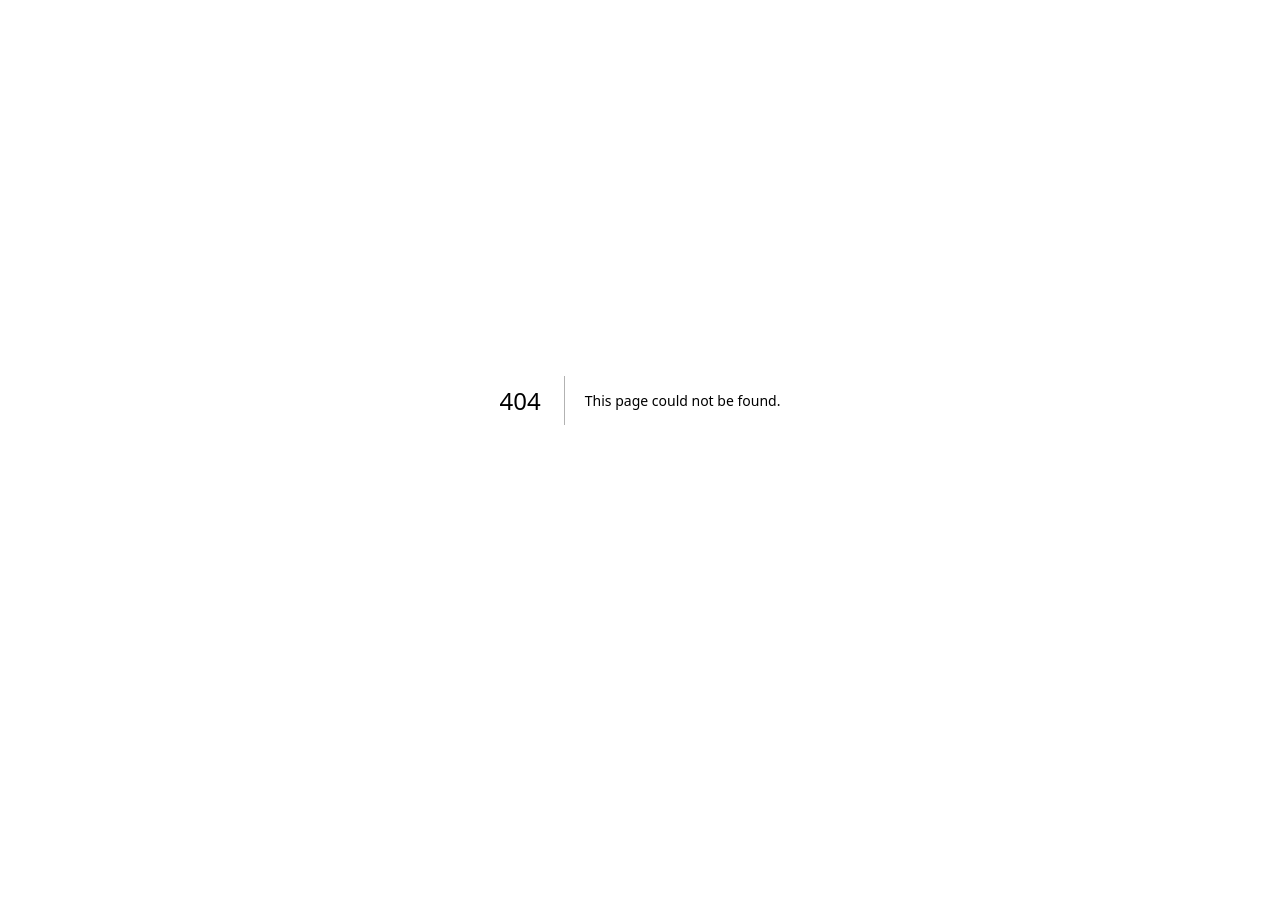
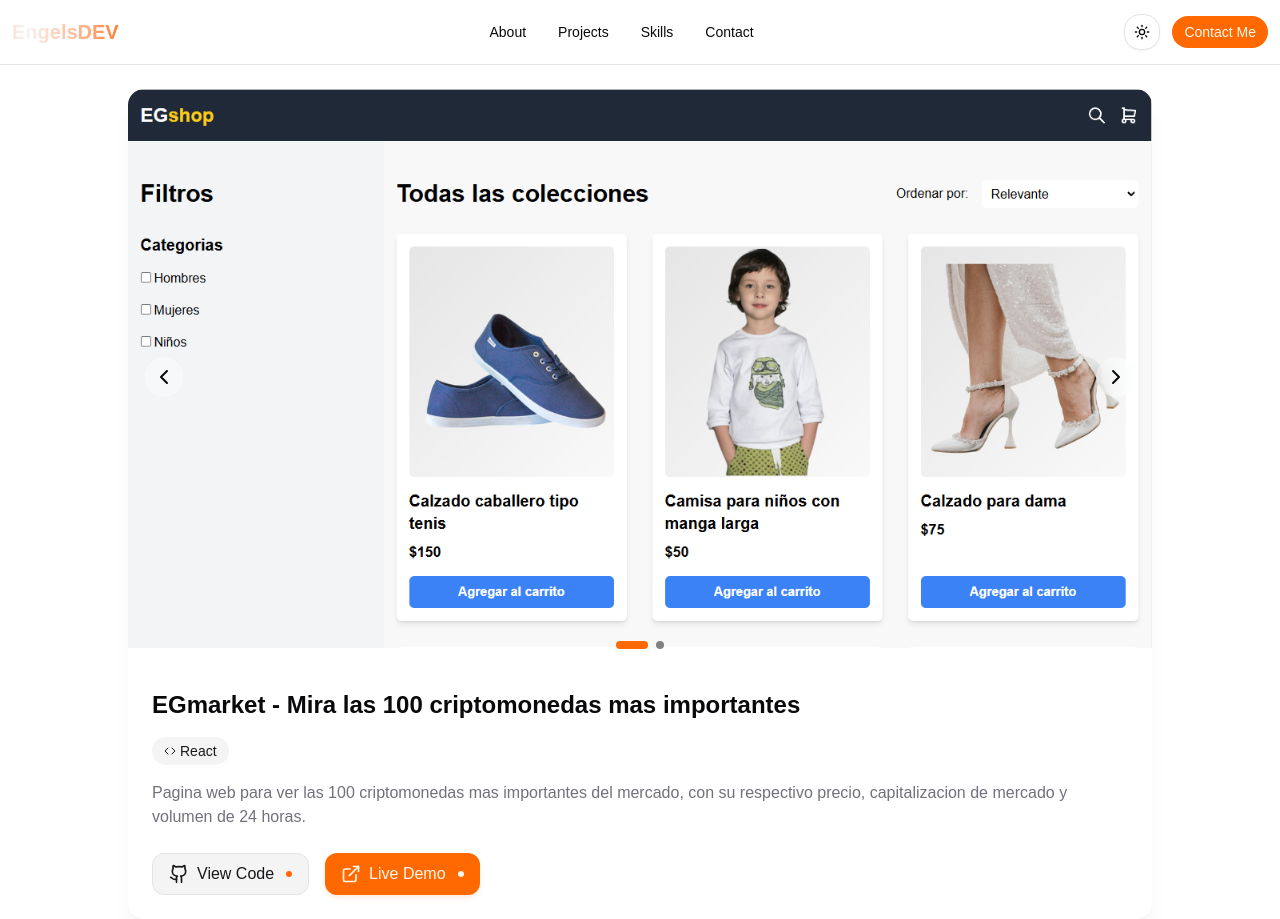
Before and after one commit to engelsgermosen/portfolio, a Next.js app: page /project/1 in a window 1280 px wide. Before the commit this address had no page. Before the commit the page ends 800 px from the top, so only its background shows below. Built offline with nearby package versions, Linux system fonts and the light colour scheme; a web font is replaced by a local one.

Commit message:
agregue seccion de project more details

```diff
--- /dev/null
+++ b/app/data/projects.ts
@@ -0,0 +1,38 @@
+export interface projectProps {
+  id: number;
+  title: string;
+  images: string[];
+  description: string;
+  github?: string;
+  liveUrl?: string;
+  tecnologies: string[];
+}
+
+export const Projects: projectProps[] = [
+  {
+    id: 1,
+    images: ["/EGshop.png", "/egMarket.png"],
+    title: "EGmarket - Mira las 100 criptomonedas mas importantes",
+    description:
+      "Pagina web para ver las 100 criptomonedas mas importantes del mercado, con su respectivo precio, capitalizacion de mercado y volumen de 24 horas.",
+    tecnologies: ["React"],
+    github: "https://google.com",
+    liveUrl: "https://google.com",
+  },
+  {
+    id: 2,
+    images: ["/egMarket.png"],
+    title: "EGshop - Tienda de ropa online",
+    description:
+      "Tienda en linea con una api de pruebas que devuelve una lista de productos donde puedes filtrar por categoria, ordenar por precio y buscar por su descripcion.",
+    tecnologies: ["React"],
+  },
+  {
+    id: 3,
+    images: ["/weatherApp.png"],
+    title: "WeatherApp - Aplicacion del clima",
+    description:
+      "Pagina web para ver el clima de cualquier ciudad del mundo, solo tienes que ingresar el nombre de la ciudad y listo.",
+    tecnologies: ["React"],
+  },
+];
--- a/app/layout.tsx
+++ b/app/layout.tsx
@@ -2,6 +2,7 @@ import type { Metadata } from "next";
 import { Recursive, Inter } from "next/font/google";
 import "./globals.css";
 import { ThemeProvider } from "next-themes";
+import Header from "@/components/header";
 
 const recursive = Recursive({
   weight: ["300", "400", "700", "900"],
@@ -38,7 +39,10 @@ export default function RootLayout({
           enableSystem
           disableTransitionOnChange
         >
-          {children}
+          <div className="flex min-h-screen flex-col">
+            <Header />
+            {children}
+          </div>
         </ThemeProvider>
       </body>
     </html>
--- a/app/page.tsx
+++ b/app/page.tsx
@@ -1,14 +1,12 @@
 import Contact from "@/components/contact";
 import Footer from "@/components/footer";
-import Header from "@/components/header";
 import Hero from "@/components/hero";
 import Project from "@/components/project";
 import Skills from "@/components/skills";
 
 export default function Home() {
   return (
-    <div className="flex min-h-screen flex-col">
-      <Header />
+    <>
       <main className="flex-1">
         <Hero />
         <Project />
@@ -16,6 +14,6 @@ export default function Home() {
         <Contact />
       </main>
       <Footer />
-    </div>
+    </>
   );
 }
--- /dev/null
+++ b/app/project/[id]/page.tsx
@@ -0,0 +1,28 @@
+"use client";
+import { projectProps, Projects } from "@/app/data/projects";
+import ProjectDetails from "@/components/project-details";
+import { notFound, useParams } from "next/navigation";
+
+const Project = () => {
+  const { id } = useParams();
+
+  const project: projectProps | undefined = Projects.find(
+    (x) => x.id == Number(id)
+  );
+
+  if (!project) return notFound();
+
+  return (
+    <ProjectDetails
+      id={project.id}
+      description={project.description}
+      title={project.title}
+      tecnologies={project.tecnologies}
+      images={project.images}
+      github={project.github}
+      liveUrl={project.liveUrl}
+    />
+  );
+};
+
+export default Project;
--- a/components/footer.tsx
+++ b/components/footer.tsx
@@ -5,14 +5,14 @@ const Footer = () => {
   return (
     <footer className="border-t py-12 bg-muted/30">
       <div className="container flex flex-col items-center justify-around gap-4 md:flex-row mx-auto">
-        <div className="flex flex-col items-center gap-2 md:items-start mx-auto">
+        <div className="flex items-center gap-2 md:items-start">
           <Link href="/" className="font-bold text-xl flex items-center">
             <span className="relative z-10 bg-gradient-to-r from-primary via-accent to-primary bg-[length:200%_auto] text-transparent bg-clip-text animate-[gradient_8s_ease-in-out_infinite]">
               Engels<strong className="font-extrabold">DEV</strong>
             </span>
           </Link>
         </div>
-        <div>
+        <div className="flex items-center">
           <p className="text-center text-sm text-muted-foreground md:text-left">
             © {new Date().getFullYear()} All rights reserved.
           </p>
--- a/components/nav-links.tsx
+++ b/components/nav-links.tsx
@@ -5,25 +5,25 @@ export const NavLinks = () => {
   return (
     <>
       <Link
-        href="#about"
+        href="/#about"
         className="text-sm font-medium hover:text-primary transition-colors"
       >
         About
       </Link>
       <Link
-        href="#projects"
+        href="/#projects"
         className="text-sm font-medium hover:text-primary transition-colors"
       >
         Projects
       </Link>
       <Link
-        href="#skills"
+        href="/#skills"
         className="text-sm font-medium hover:text-primary transition-colors"
       >
         Skills
       </Link>
       <Link
-        href="#contact"
+        href="/#contact"
         className="text-sm font-medium hover:text-primary transition-colors"
       >
         Contact
--- /dev/null
+++ b/components/project-details.tsx
@@ -0,0 +1,156 @@
+"use client";
+
+import { useState } from "react";
+import Image from "next/image";
+import { motion } from "framer-motion";
+import {
+  ChevronLeft,
+  ChevronRight,
+  Code,
+  ExternalLink,
+  Github,
+} from "lucide-react";
+import { cn } from "@/lib/utils";
+import { projectProps, Projects } from "@/app/data/projects";
+
+const ProjectDetails = ({
+  id,
+  images,
+  description,
+  title,
+  github,
+  liveUrl,
+  tecnologies,
+}: projectProps) => {
+  const [currentImageIndex, setCurrentImageIndex] = useState(0);
+
+  const nextImage = () => {
+    setCurrentImageIndex((prev) => (prev === images.length - 1 ? 0 : prev + 1));
+  };
+
+  const prevImage = () => {
+    setCurrentImageIndex((prev) => (prev === 0 ? images.length - 1 : prev - 1));
+  };
+
+  const goToImage = (index: number) => {
+    setCurrentImageIndex(index);
+  };
+
+  return (
+    <div className="max-w-5xl mx-auto mt-3 md:mt-6">
+      <div className="overflow-hidden rounded-xl bg-card shadow-xl shadow-foreground/5">
+        {/* Image Carousel */}
+        <div className="relative aspect-video w-full overflow-hidden">
+          <div className="relative h-full w-full">
+            {images.map((image, index) => (
+              <div
+                key={index}
+                className={cn(
+                  "absolute inset-0 h-full w-full transition-opacity duration-500",
+                  index === currentImageIndex ? "opacity-100" : "opacity-0"
+                )}
+              >
+                <Image
+                  src={image || "/placeholder.svg?height=600&width=1200"}
+                  alt={`Project image ${index + 1}`}
+                  className="object-cover"
+                  priority={index === 0}
+                  height={600}
+                  width={1200}
+                  quality={100}
+                />
+              </div>
+            ))}
+          </div>
+
+          {/* Navigation Arrows */}
+          <button
+            onClick={prevImage}
+            className="absolute left-4 top-1/2 flex h-10 w-10 -translate-y-1/2 items-center justify-center rounded-full bg-background/30 text-foreground backdrop-blur-sm transition-all hover:bg-background/50"
+            aria-label="Previous image"
+          >
+            <ChevronLeft className="h-6 w-6" />
+          </button>
+
+          <button
+            onClick={nextImage}
+            className="absolute right-4 top-1/2 flex h-10 w-10 -translate-y-1/2 items-center justify-center rounded-full bg-background/30 text-foreground backdrop-blur-sm transition-all hover:bg-background/50"
+            aria-label="Next image"
+          >
+            <ChevronRight className="h-6 w-6" />
+          </button>
+
+          {/* Image Indicators */}
+          <div className="absolute bottom-4 left-1/2 flex -translate-x-1/2 gap-2">
+            {images.map((_, index) => (
+              <button
+                key={index}
+                onClick={() => goToImage(index)}
+                className={cn(
+                  "h-2 w-2 rounded-full transition-all",
+                  index === currentImageIndex
+                    ? "w-8 bg-primary"
+                    : "bg-foreground/50 hover:bg-foreground/80"
+                )}
+                aria-label={`Go to image ${index + 1}`}
+              />
+            ))}
+          </div>
+        </div>
+
+        {/* Project Details */}
+        <div className="p-6">
+          <h2 className="text-2xl font-bold text-card-foreground">{title}</h2>
+
+          <div className="mt-4 flex flex-wrap gap-2">
+            {tecnologies.map((tech) => (
+              <motion.span
+                key={tech}
+                initial={{ opacity: 0, y: 20 }}
+                animate={{ opacity: 1, y: 0 }}
+                transition={{ duration: 0.3 }}
+                className="inline-flex items-center rounded-full bg-secondary px-3 py-1 text-sm text-secondary-foreground"
+              >
+                <Code className="mr-1 h-3 w-3" />
+                {tech}
+              </motion.span>
+            ))}
+          </div>
+
+          <p className="mt-4 text-muted-foreground">{description}</p>
+
+          {/* Action Buttons */}
+          <div className="mt-6 flex flex-wrap gap-4">
+            {github && (
+              <a
+                href={github}
+                target="_blank"
+                rel="noopener noreferrer"
+                className="group inline-flex items-center gap-2 rounded-lg border border-border bg-secondary px-4 py-2 text-secondary-foreground transition-all hover:border-primary/50 hover:bg-secondary/80"
+              >
+                <Github className="h-5 w-5 transition-transform group-hover:scale-110" />
+                View Code
+                <span className="ml-1 block h-1.5 w-1.5 rounded-full bg-primary"></span>
+              </a>
+            )}
+
+            {liveUrl && (
+              <a
+                href={liveUrl}
+                target="_blank"
+                rel="noopener noreferrer"
+                className="group inline-flex items-center gap-2 rounded-lg bg-primary px-4 py-2 text-primary-foreground shadow-md shadow-primary/10 transition-all hover:shadow-lg hover:shadow-primary/20"
+              >
+                <ExternalLink className="h-5 w-5 transition-transform group-hover:scale-110" />
+                Live Demo
+                <span className="ml-1 block h-1.5 w-1.5 rounded-full bg-primary-foreground"></span>
+              </a>
+            )}
+          </div>
+        </div>
+      </div>
+    </div>
+  );
+};
+
+export default ProjectDetails;
--- a/components/project.tsx
+++ b/components/project.tsx
@@ -9,29 +9,11 @@ import {
   CardTitle,
 } from "./ui/card";
 import Image from "next/image";
-
-const projectos = [
-  {
-    id: 1,
-    image: "/EGshop.png",
-    title: "EGmarket - Mira las 100 criptomonedas mas importantes",
-    text: "Pagina web para ver las 100 criptomonedas mas importantes del mercado, con su respectivo precio, capitalizacion de mercado y volumen de 24 horas.",
-  },
-  {
-    id: 2,
-    image: "/egMarket.png",
-    title: "EGshop - Tienda de ropa online",
-    text: "Tienda en linea con una api de pruebas que devuelve una lista de productos donde puedes filtrar por categoria, ordenar por precio y buscar por su descripcion.",
-  },
-  {
-    id: 3,
-    image: "/weatherApp.png",
-    title: "WeatherApp - Aplicacion del clima",
-    text: "Pagina web para ver el clima de cualquier ciudad del mundo, solo tienes que ingresar el nombre de la ciudad y listo.",
-  },
-];
+import { Projects } from "@/app/data/projects";
 
 const Project = () => {
+  const projectos = Projects;
+
   return (
     <section id="projects" className="py-24 md:py-32 bg-muted/30 relative">
       <div className="absolute inset-0 bg-gradient-to-b from-transparent via-[#9c5bdb]/5 to-transparent pointer-events-none"></div>
@@ -56,18 +38,21 @@ const Project = () => {
                   <Image
                     alt={`${project.title}`}
                     className="aspect-video w-full object-cover object-center transition-transform duration-300 group-hover:scale-105"
-                    height="225"
+                    height={225}
                     src={
-                      project.image || "/placeholder.svg?height=400&width=600"
+                      project.images[0] ||
+                      "/placeholder.svg?height=400&width=600"
                     }
-                    width="400"
+                    width={600}
                     quality={100}
                   />
                 </div>
               </CardHeader>
               <CardContent className="p-6 grow">
                 <CardTitle className="text-xl mb-2">{project.title}</CardTitle>
-                <p className="text-sm text-muted-foreground">{project.text}</p>
+                <p className="text-sm text-muted-foreground">
+                  {project.description}
+                </p>
               </CardContent>
               <CardFooter className="p-6 pt-0">
                 <Button
@@ -75,7 +60,10 @@ const Project = () => {
                   variant="outline"
                   className="w-full rounded-full group"
                 >
-                  <Link href="#" className="flex items-center justify-center">
+                  <Link
+                    href={`/project/${project.id}`}
+                    className="flex items-center justify-center"
+                  >
                     More Details
                     <ArrowRight className="ml-2 h-4 w-4 transition-transform group-hover:translate-x-1" />
                   </Link>
--- a/components/side-bar.tsx
+++ b/components/side-bar.tsx
@@ -11,10 +11,10 @@ interface SideBarProps {
 
 const SideBar = ({ handleChange }: SideBarProps) => {
   const menuItems = [
-    { href: "#about", label: "About", icon: Home },
-    { href: "#projects", label: "Projects", icon: Briefcase },
-    { href: "#skills", label: "Skills", icon: Code },
-    { href: "#contact", label: "Contact", icon: Mail },
+    { href: "/#about", label: "About", icon: Home },
+    { href: "/#projects", label: "Projects", icon: Briefcase },
+    { href: "/#skills", label: "Skills", icon: Code },
+    { href: "/#contact", label: "Contact", icon: Mail },
   ];
 
   return (
@@ -100,7 +100,7 @@ const SideBar = ({ handleChange }: SideBarProps) => {
           className="mt-8"
         >
           <a
-            href="#contact"
+            href="/#contact"
             onClick={handleChange}
             className="group flex items-center justify-center gap-2 rounded-xl bg-gradient-to-r from-cyan-500 to-purple-500 p-4 text-center font-medium text-white shadow-lg shadow-purple-500/20 transition-all hover:shadow-xl hover:shadow-purple-500/30"
           >
```
